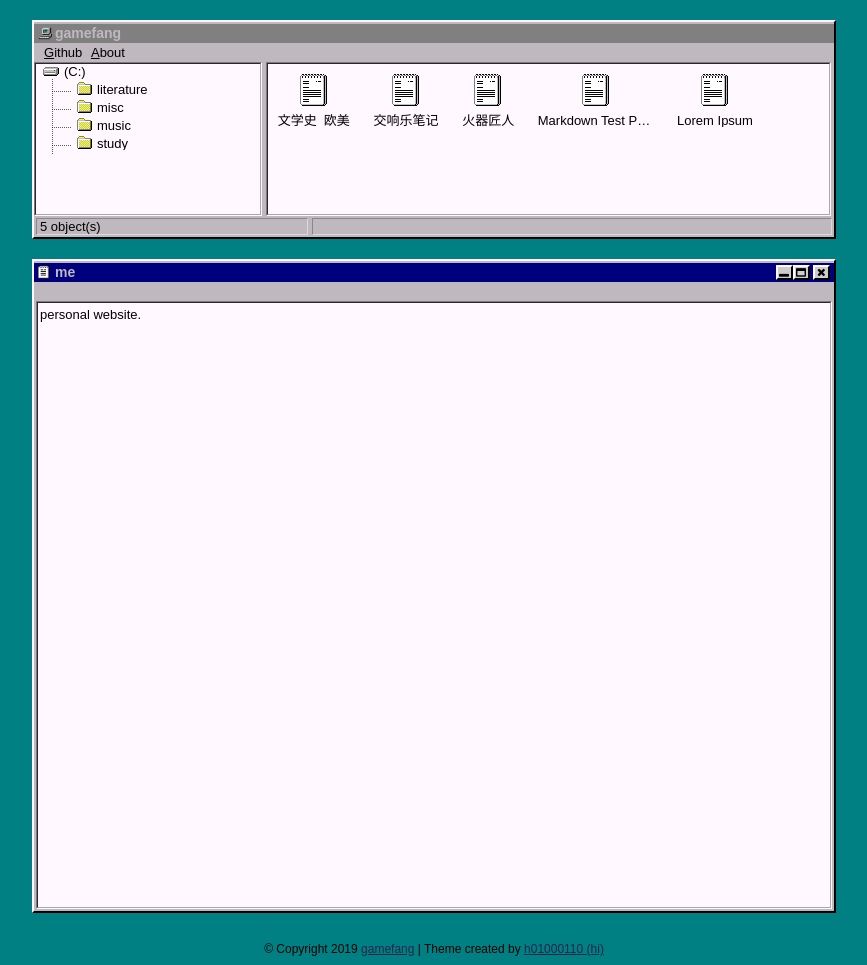
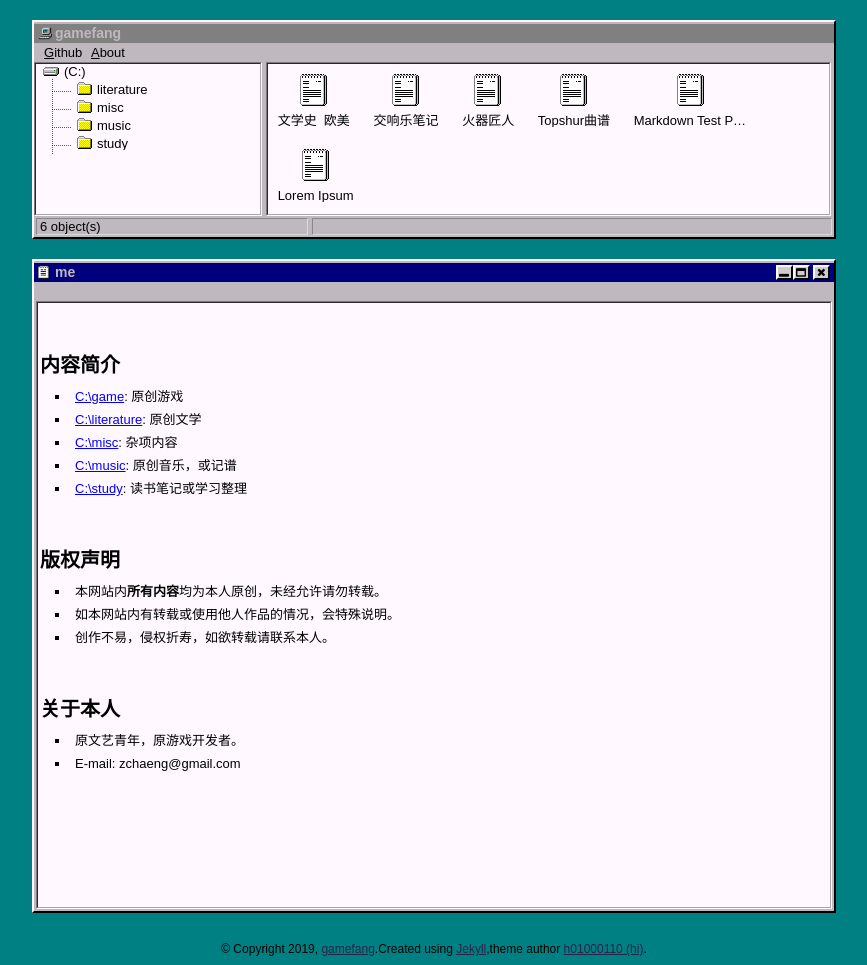
Before and after one commit to gamefang/gamefang.github.io, a Jekyll site: the page built from me/index.md, in a window 1280 px wide. Shown: the whole page, without its empty margins (206-1073 px from the left). Built offline with Jekyll 4.4.1, drawn with Linux system fonts in a browser that asks for light colours.

Commit message:
调整目录

```diff
--- a/_layouts/default.html
+++ b/_layouts/default.html
@@ -97,9 +97,7 @@
 	          var d = new Date()
 	          document.write(d.getFullYear())
 	          //]]>
-	          </script>
-			  <a href="https://github.com/gamefang" target="_blank">gamefang</a> |
-		Theme created by <a href="http://github.com/h01000110" target="_blank">h01000110 (hi)</a></p>
+	          </script>, <a href="https://github.com/gamefang" target="_blank">gamefang</a>.Created using <a href="https://jekyllrb.com/" target="_blank">Jekyll</a>,theme author <a href="http://github.com/h01000110" target="_blank">h01000110 (hi)</a>.</p>
 	</div>
 </body>
 </html>
--- a/me/index.md
+++ b/me/index.md
@@ -3,4 +3,18 @@ layout: me
 title: me
 ---
 
-personal website.
+# 内容简介
+- [C:\game](/tag/game): 原创游戏
+- [C:\literature](/tag/literature): 原创文学
+- [C:\misc](/tag/misc): 杂项内容
+- [C:\music](/tag/music): 原创音乐，或记谱
+- [C:\study](/tag/study): 读书笔记或学习整理
+
+# 版权声明
+- 本网站内**所有内容**均为本人原创，未经允许请勿转载。
+- 如本网站内有转载或使用他人作品的情况，会特殊说明。
+- 创作不易，侵权折寿，如欲转载请联系本人。
+
+# 关于本人
+- 原文艺青年，原游戏开发者。
+- E-mail: zchaeng@gmail.com
```
Also changed, not shown: _posts/2019-11-2-火器匠人.md (deleted, +0 -85 lines), _posts/literature/2019-10-31-火器匠人.md (added, +48 -0 lines), _posts/music/2019-8-2-Topshur/2019-8-2-Topshur.md (added, +71 -0 lines), _posts/study/2019-11-2-文学史_欧美.md (+1 -1 lines), _posts/misc/2017-08-31-lorem-ipsum.md (renamed from _posts/2017-08-31-lorem-ipsum.md), _posts/misc/2017-09-16-markdown-test-page.md (renamed from _posts/2017-09-16-markdown-test-page.md), _posts/music/2019-8-2-Topshur/assets/Topshur_1_0001.png (added), _posts/music/2019-8-2-Topshur/assets/Topshur_1_0002.png (added), _posts/music/2019-8-2-Topshur/assets/Topshur_2.png (added), _posts/music/2019-8-2-Topshur/assets/Topshur_3.png (added), _posts/music/2019-8-2-Topshur/assets/Topshur_4.png (added), _posts/music/2019-8-2-Topshur/assets/Topshur_5.png (added), _posts/music/2019-8-2-Topshur/assets/Topshur_6.png (added), _posts/music/2019-8-2-Topshur/assets/Topshur_7.png (added), 2 more files.
